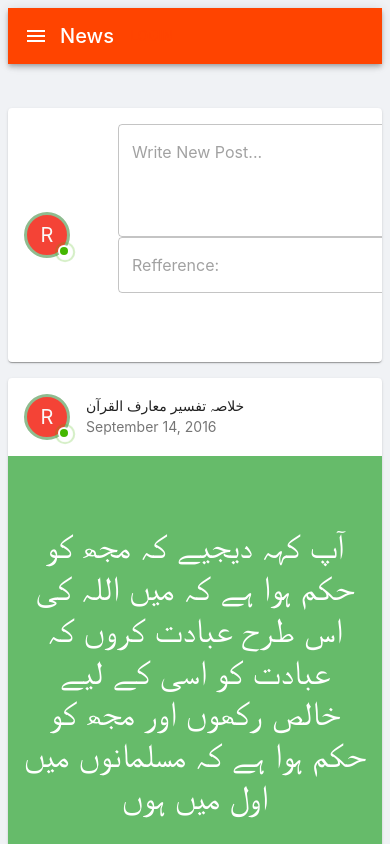
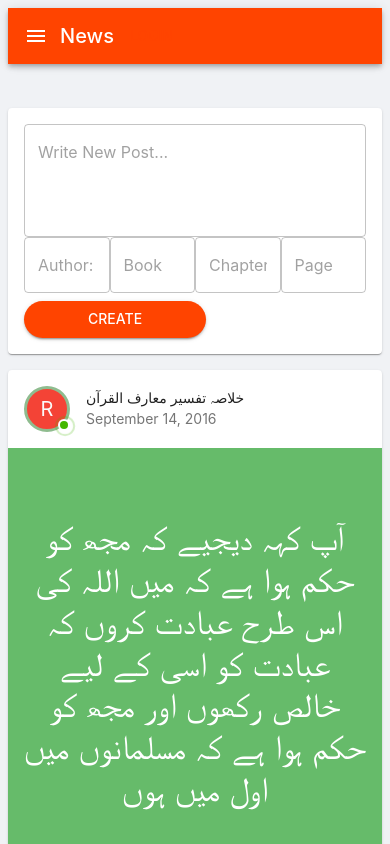
Before and after one commit to abdul-rehman-2050/React-Post-maker, a React (Create React App) app: page / in a window 390 px wide. Shown: the top 844 px of the page. Built offline with nearby package versions, Linux system fonts and the light colour scheme.

Commit message:
responsiveness of CreatePost2 adjusted

```diff
--- a/src/CreatePost2.js
+++ b/src/CreatePost2.js
@@ -1,5 +1,6 @@
 import React from "react";
 import {
+  Paper,
   Card,
   CardHeader,
   CardActions,
@@ -22,10 +23,16 @@ import RoundedAvatar from "./RoundedAvatar.js";
 const useStyles = makeStyles(theme => ({
   root: {
     display: "flex",
-    marginBottom: 16
+    marginBottom: 16,
+	overflow:"auto",
+	paddingRight: 16,
+	paddingLeft: 16,
+	paddingTop: 16,
+	paddingBottom: 16,
+
   },
   details: {
-    flex: "1 0 auto",
+
     flexDirection: "column"
   },
   content: {
@@ -37,30 +44,26 @@ const useStyles = makeStyles(theme => ({
   controls: {
     display: "flex",
     alignItems: "center",
-    paddingLeft: theme.spacing(1),
     paddingBottom: theme.spacing(1)
   },
-  playIcon: {
-    height: 38,
-    width: 38
-  },
+
   pillButton:{
 	marginLeft: "auto",
-    borderRadius: 50
+    borderRadius: 50,
+	paddingLeft: theme.spacing(8),
+	paddingRight: theme.spacing(8)
   }
 }));
 
 export default function CreatePost() {
   const classes = useStyles();
   return (
-    <Card className={classes.root}>
-      <CardHeader
-        avatar={
-          <RoundedAvatar displaychar={"R"} bgcolor={red[500]} isonline={true} />
-        }
-      />
-      <div className={classes.details}>
-        <CardContent className={classes.content}>
+    <Paper className={classes.root}>
+
+
+		<div className={classes.details}>
+
+
           <TextField
             placeholder="Write New Post..."
             multiline
@@ -69,15 +72,30 @@ export default function CreatePost() {
             inputProps={{ "aria-label": "naked" }}
             fullWidth
           />
+
+		<div className={classes.controls}>
 		  <TextField
-		   placeholder="Refference:"
+		   placeholder="Author:"
 		   variant="outlined"
-		   fullWidth
+
 		   />
-        </CardContent>
+
+		 <TextField
+		   placeholder="Book"
+		   variant="outlined"
+		   />
+		 <TextField
+		   placeholder="Chapter"
+		   variant="outlined"
+		   />
+		 <TextField
+		   placeholder="Page"
+		   variant="outlined"
+		   />
+
+			</div>
 
 
-        <CardActions>
           <Button
             variant="contained"
             color="primary"
@@ -85,8 +103,8 @@ export default function CreatePost() {
           >
             Create
           </Button>
-        </CardActions>
-      </div>
-    </Card>
+		</div>
+
+    </Paper>
   );
 }
```
